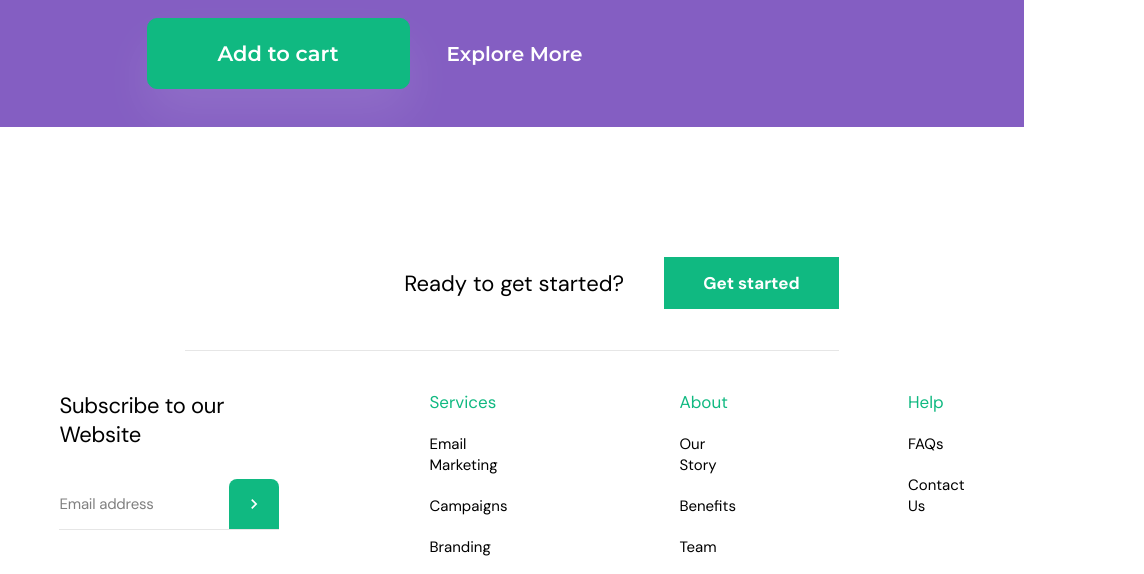
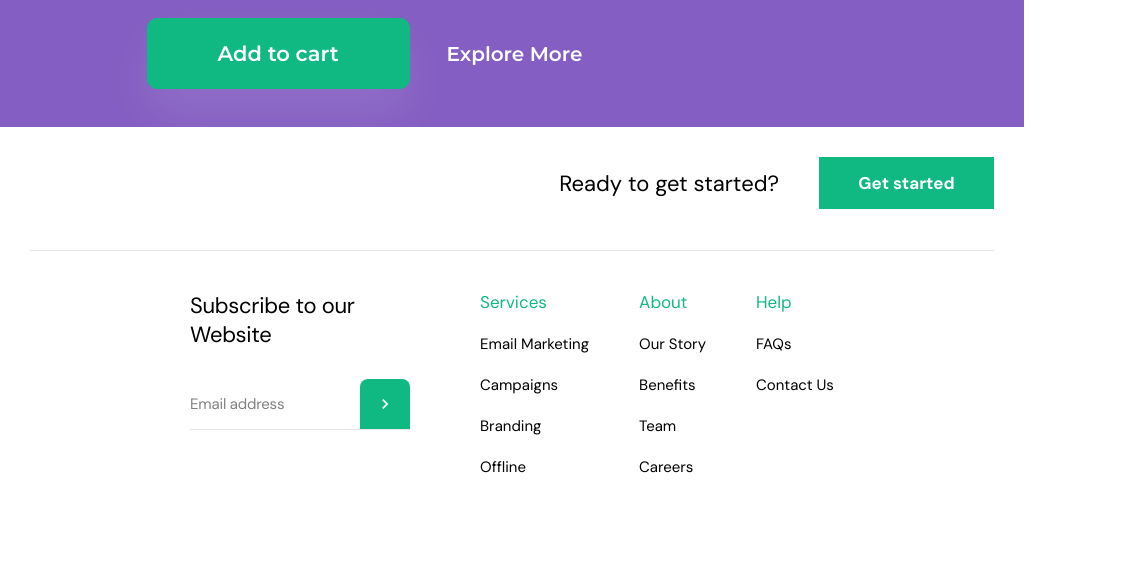
Before and after one commit to Maxim93mk/Shopper_Landing_Page, a plain HTML site: page index.html in a window 1024 px wide. Shown: the part 7530-8104 px from the top of the page, 1144 px wide, since content can reach past the window. Drawn offline with Linux system fonts and the light colour scheme.

Commit message:
Планшетная  адаптация cсекции FOOTER  - готово

```diff
--- a/scss/media.scss
+++ b/scss/media.scss
@@ -191,20 +191,22 @@
 		padding: 30px;
 		flex-wrap: wrap;
 		flex-direction: row;
-		.start{
+		.start {
 			flex-wrap: wrap;
 		}
-		.center{
+		.center {
 			flex-wrap: wrap;
 			gap: 70px;
-			&-right{
+			justify-content: center;
+			&-right {
 				flex-wrap: wrap;
 				gap: 50px;
 			}
 		}
-		.end{
+		.end {
 			flex-wrap: wrap;
-			gap: 100px;
+			gap: 50px;
+			width: fit-content;
 		}
 	}
 }
@@ -321,4 +323,27 @@
 			}
 		}
 	}
+	/* <!-- --------------FOOTER------------------- --> */
+	.footer-block {
+		padding: 30px;
+		flex-wrap: wrap;
+		flex-direction: row;
+		.start {
+			flex-wrap: wrap;
+		}
+		.center {
+			flex-wrap: wrap;
+			gap: 70px;
+			justify-content: center;
+			&-right {
+				flex-wrap: wrap;
+				gap: 50px;
+			}
+		}
+		.end {
+			flex-wrap: wrap;
+			gap: 50px;
+			width: fit-content;
+		}
+	}
 }
```
Also changed, not shown: css/media.css, 1 other file.
